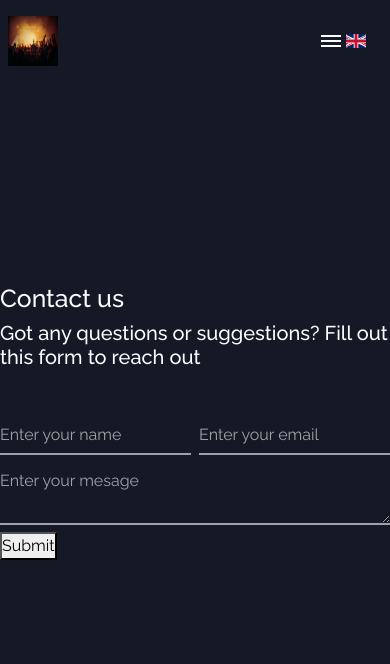
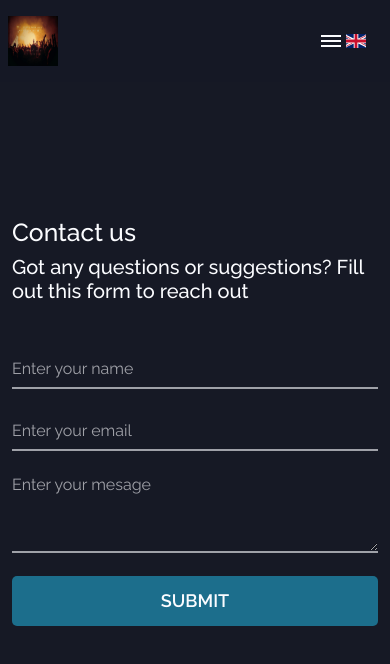
Before and after one commit to Ginjak/London-events, a React (Vite) app: page /contact in a window 390 px wide. Shown: the top 664 px of the page. Built offline with nearby package versions, Linux system fonts and the light colour scheme.

Commit message:
added styling and responsivnes to contact page

```diff
--- a/src/components/Pages/Contact/contact.css
+++ b/src/components/Pages/Contact/contact.css
@@ -4,11 +4,14 @@
 }
 
 .contact-form-wraper {
+  padding: 0 12px;
   color: var(--white);
   max-width: 768px;
 }
-.name-email-wraper input {
+.name-email-wraper input,
+textarea.form-input {
   width: 100%;
+  color: var(--white);
 }
 
 .form-input {
@@ -16,7 +19,13 @@
   background: transparent;
   border: none;
   border-bottom: 2px solid var(--white-opacity);
+  transition: border-color 0.2s linear;
 }
 .form-input::placeholder {
   color: var(--white-opacity);
 }
+.form-input:focus {
+  outline: none;
+  border-bottom: 2px solid var(--white);
+  transition: border-color 0.2s linear;
+}
--- a/src/components/Pages/Contact/index.jsx
+++ b/src/components/Pages/Contact/index.jsx
@@ -69,8 +69,8 @@ const Contact = () => {
             onSubmit={handleSubmit}
           >
             <input type="hidden" name="form-name" value="contact" />
-            <div className="name-email-wraper d-flex gap-2">
-              <div className="w-100">
+            <div className="name-email-wraper flex-column flex-sm-row d-flex gap-2">
+              <div className="w-100 mb-3">
                 <label className="w-100">
                   <input
                     className="form-input"
@@ -83,7 +83,7 @@ const Contact = () => {
                   />
                 </label>
               </div>
-              <div className="w-100">
+              <div className="w-100  mb-3">
                 <label className="w-100">
                   <input
                     className="form-input"
@@ -98,9 +98,10 @@ const Contact = () => {
               </div>
             </div>
             <div>
-              <label className="w-100 mt-2">
+              <label className="w-100 mb-3">
                 <textarea
                   className="w-100 form-input"
+                  rows="3"
                   name="message"
                   id="message"
                   value={message}
@@ -109,7 +110,9 @@ const Contact = () => {
                 />
               </label>
             </div>
-            <button type="submit">Submit</button>
+            <button className="dates-btn w-100" type="submit">
+              Submit
+            </button>
           </form>
         </div>
       )}
```
